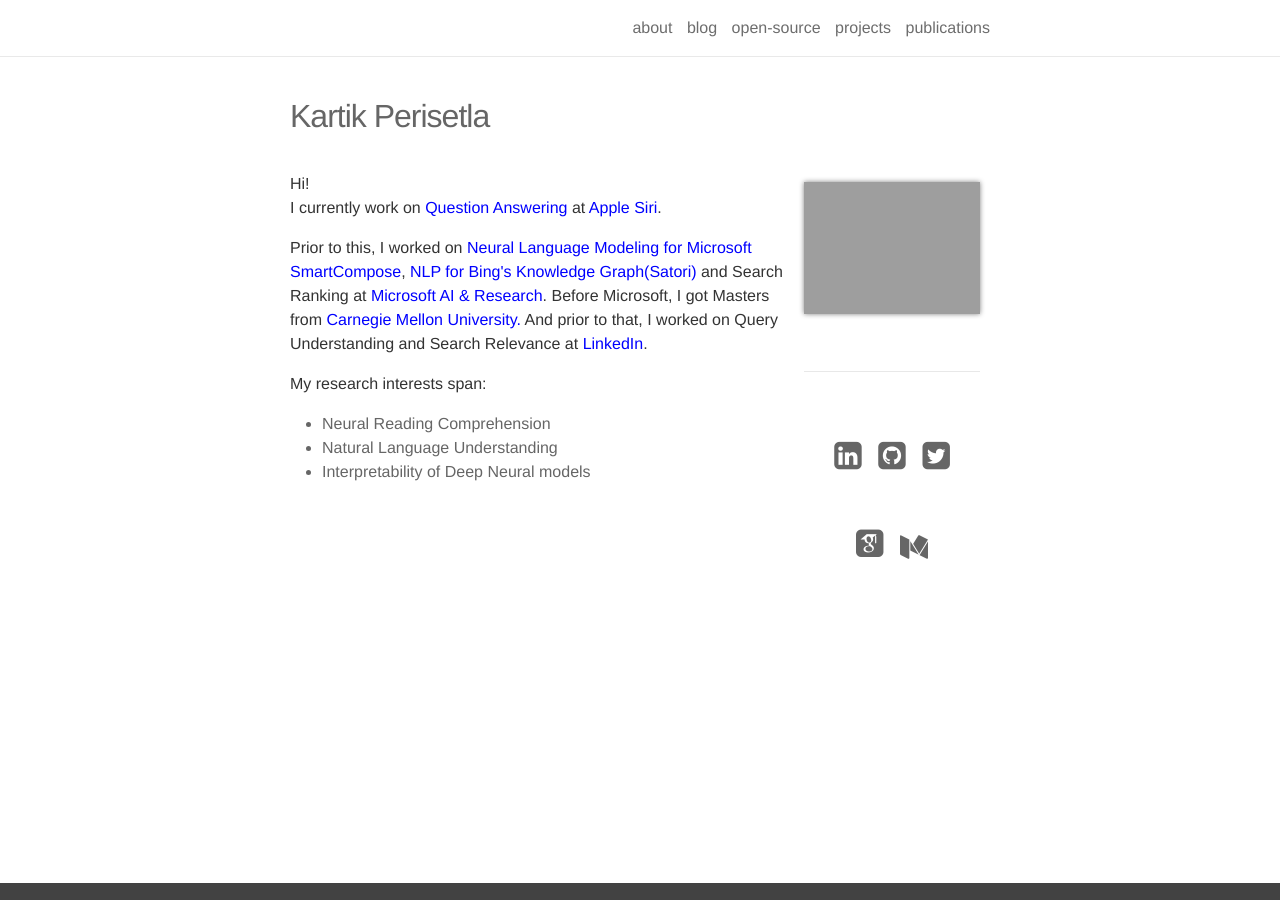
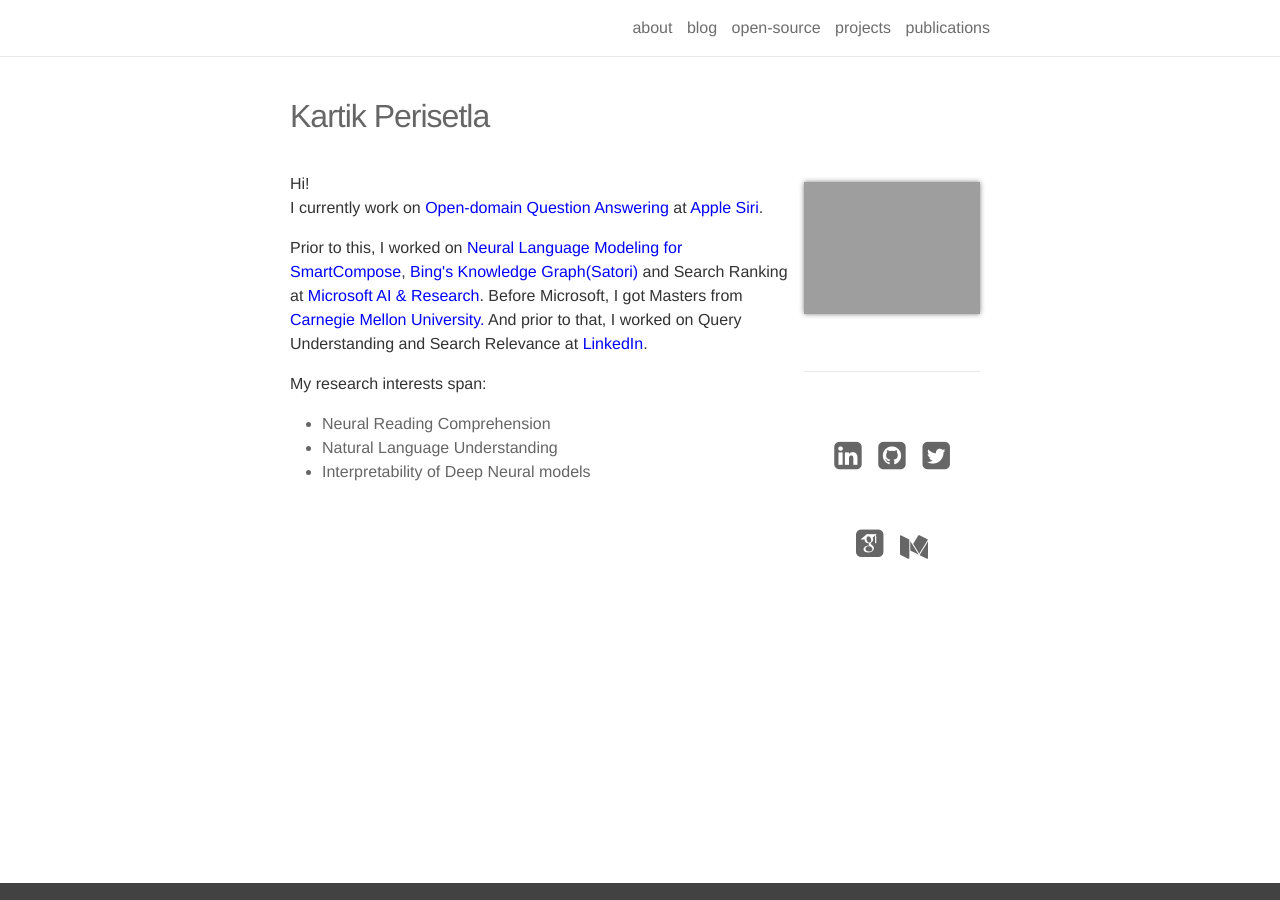
Before and after one commit to kartikperisetla/kartikperisetla.github.io, a Jekyll site: the page built from _pages/about.md, in a window 1280 px wide. Built offline with Jekyll 4.4.1, drawn with Linux system fonts in a browser that asks for light colours; nearby versions of some CDN libraries; some web fonts are replaced.

Commit message:
nit change

```diff
--- a/_pages/about.md
+++ b/_pages/about.md
@@ -10,9 +10,9 @@
 ---
 <p align="left">
 Hi!<br/>
-I currently work on <a target="_blank" href="https://en.wikipedia.org/wiki/Question_answering#Open_domain_question_answering" style="color:blue">Question Answering</a> at <a href="https://www.apple.com/siri/" target="_blank" style="color:blue">Apple Siri</a>.</p>
+I currently work on <a target="_blank" href="https://en.wikipedia.org/wiki/Question_answering#Open_domain_question_answering" style="color:blue">Open-domain Question Answering</a> at <a href="https://www.apple.com/siri/" target="_blank" style="color:blue">Apple Siri</a>.</p>
 <p>
-Prior to this, I worked on <a href="https://www.theverge.com/2020/5/11/21254298/microsoft-outlook-web-text-predictions-gmail-smart-compose-feature" target="_blank" style="color:blue">Neural Language Modeling for Microsoft SmartCompose</a>, <a href="https://blogs.bing.com/search/2013/03/21/understand-your-world-with-bing" target="_blank" style="color:blue">NLP for Bing's Knowledge Graph(Satori)</a> and Search Ranking at <a href="https://news.microsoft.com/2016/09/29/microsoft-expands-artificial-intelligence-ai-efforts-with-creation-of-new-microsoft-ai-and-research-group/" target="_blank" style="color:blue">Microsoft AI & Research</a>. Before Microsoft, I got Masters from <a href="http://cmu.edu/" target="_blank" style="color:blue">Carnegie Mellon University.</a> And prior to that, I worked on Query Understanding and Search Relevance at <a href="https://linkedin.com" target="_blank" style="color:blue">LinkedIn</a>.
+Prior to this, I worked on <a href="https://www.theverge.com/2020/5/11/21254298/microsoft-outlook-web-text-predictions-gmail-smart-compose-feature" target="_blank" style="color:blue">Neural Language Modeling for SmartCompose</a>, <a href="https://blogs.bing.com/search/2013/03/21/understand-your-world-with-bing" target="_blank" style="color:blue"> Bing's Knowledge Graph(Satori)</a> and Search Ranking at <a href="https://news.microsoft.com/2016/09/29/microsoft-expands-artificial-intelligence-ai-efforts-with-creation-of-new-microsoft-ai-and-research-group/" target="_blank" style="color:blue">Microsoft AI & Research</a>. Before Microsoft, I got Masters from <a href="http://cmu.edu/" target="_blank" style="color:blue">Carnegie Mellon University.</a> And prior to that, I worked on Query Understanding and Search Relevance at <a href="https://linkedin.com" target="_blank" style="color:blue">LinkedIn</a>.
 </p>
 
 <p align="left">
```
